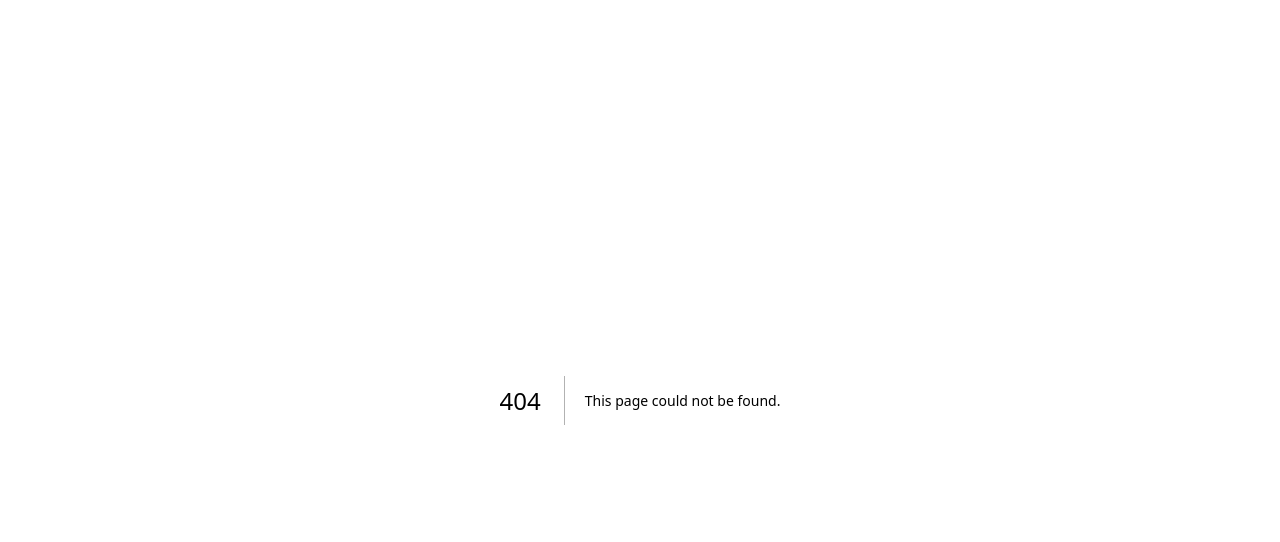
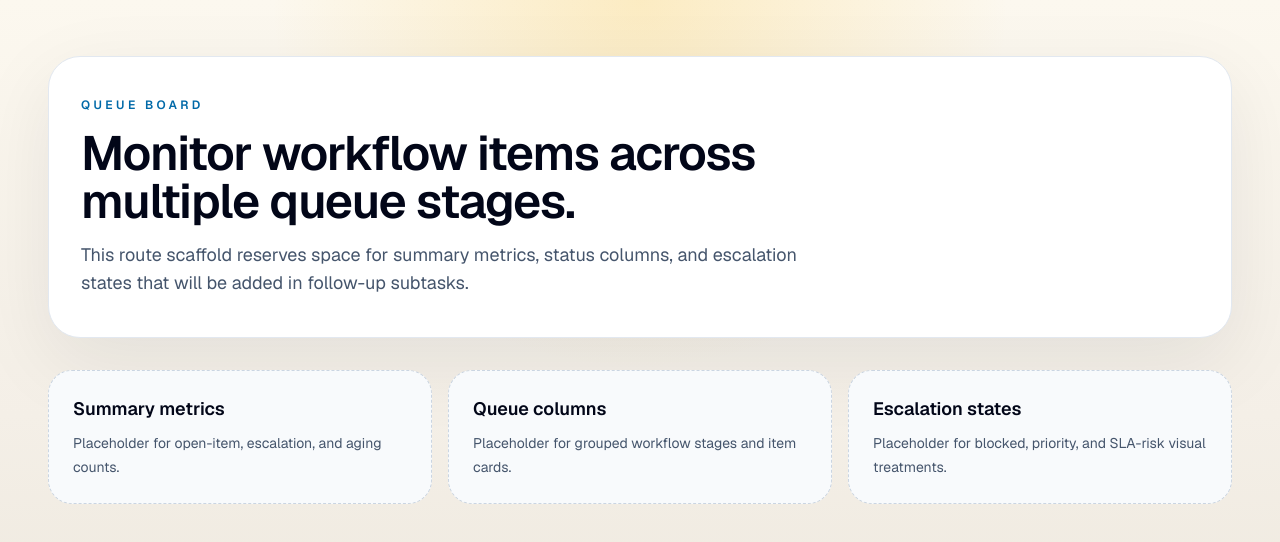
Before and after one commit to iamasx/api-test, a Next.js app: page /queue-board in a window 1280 px wide. Before the commit this address had no page. Shown: the top 542 px of the page. Built offline with nearby package versions, Linux system fonts and the light colour scheme.

Commit message:
feat: scaffold queue board route

```diff
--- /dev/null
+++ b/src/app/queue-board/page.tsx
@@ -0,0 +1,50 @@
+import type { Metadata } from "next";
+
+export const metadata: Metadata = {
+  title: "Queue Board",
+  description:
+    "Workflow board route scaffold for queue items, summary counts, and escalation markers.",
+};
+
+export default function QueueBoardPage() {
+  return (
+    <main className="mx-auto flex w-full max-w-7xl flex-1 flex-col gap-8 px-6 py-10 sm:px-10 lg:px-12 lg:py-14">
+      <section className="rounded-[2rem] border border-slate-200 bg-white px-6 py-8 shadow-[0_24px_80px_rgba(15,23,42,0.08)] sm:px-8 sm:py-10">
+        <div className="max-w-3xl space-y-4">
+          <p className="text-xs font-semibold uppercase tracking-[0.28em] text-sky-700">
+            Queue Board
+          </p>
+          <h1 className="text-4xl font-semibold tracking-tight text-slate-950 sm:text-5xl">
+            Monitor workflow items across multiple queue stages.
+          </h1>
+          <p className="text-base leading-7 text-slate-600 sm:text-lg">
+            This route scaffold reserves space for summary metrics, status
+            columns, and escalation states that will be added in follow-up
+            subtasks.
+          </p>
+        </div>
+      </section>
+
+      <section className="grid gap-4 md:grid-cols-3" aria-label="Queue board placeholders">
+        <div className="rounded-[1.5rem] border border-dashed border-slate-300 bg-slate-50 p-6">
+          <h2 className="text-lg font-semibold text-slate-950">Summary metrics</h2>
+          <p className="mt-2 text-sm leading-6 text-slate-600">
+            Placeholder for open-item, escalation, and aging counts.
+          </p>
+        </div>
+        <div className="rounded-[1.5rem] border border-dashed border-slate-300 bg-slate-50 p-6">
+          <h2 className="text-lg font-semibold text-slate-950">Queue columns</h2>
+          <p className="mt-2 text-sm leading-6 text-slate-600">
+            Placeholder for grouped workflow stages and item cards.
+          </p>
+        </div>
+        <div className="rounded-[1.5rem] border border-dashed border-slate-300 bg-slate-50 p-6">
+          <h2 className="text-lg font-semibold text-slate-950">Escalation states</h2>
+          <p className="mt-2 text-sm leading-6 text-slate-600">
+            Placeholder for blocked, priority, and SLA-risk visual treatments.
+          </p>
+        </div>
+      </section>
+    </main>
+  );
+}
```
